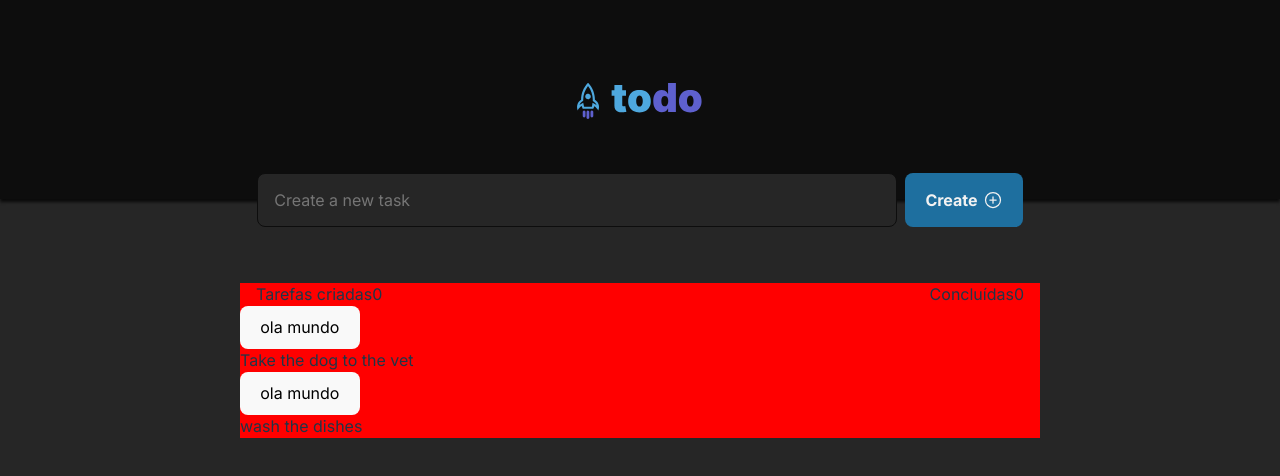
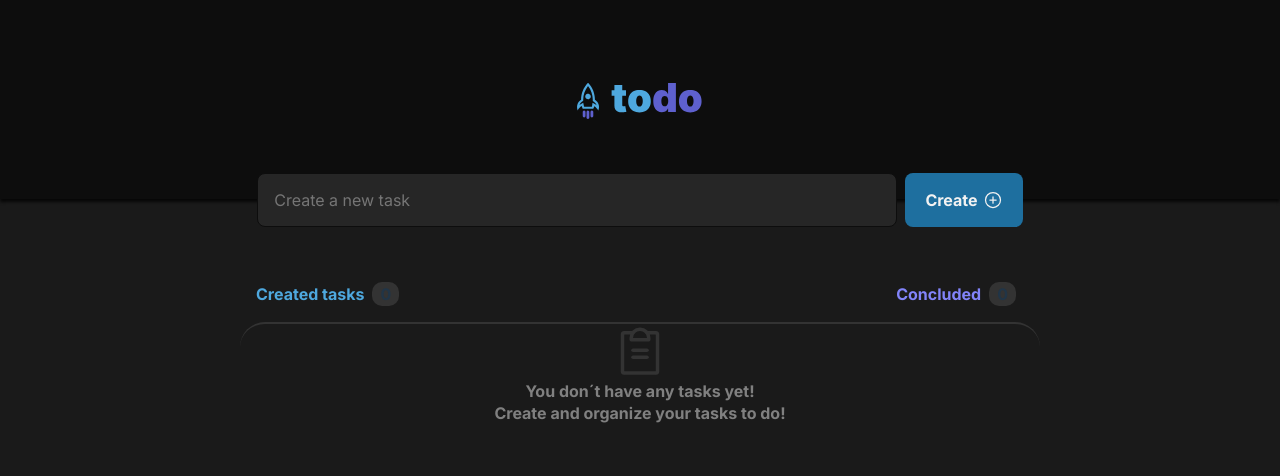
Before and after one commit to gabrieljalles/ignite-reactjs-desafio1-ts, a React (Vite) app: page / in a window 1280 px wide. Shown: the top 476 px of the page. Built offline with nearby package versions, Linux system fonts and the light colour scheme.

Commit message:
finishing tasksbox

```diff
--- a/src/App.module.css
+++ b/src/App.module.css
@@ -4,13 +4,12 @@
     min-width: 100vw;
     min-height: 100vh;
     margin: 0 auto;
-    background: var(--gray-500);
+    background: var(--gray-600);
 }
 
 main {
     max-width: 50rem;
     margin: 0 auto;
-    background: red;
 }
 
 .panel {
@@ -18,3 +17,51 @@ main {
     display: flex;
     margin: 5.25rem 1rem 0;
 }
+
+.panel div span {
+    margin-right:8px;
+    font-weight: bold;
+    text-decoration: none;
+    font-size: 16px;
+}
+
+.panel div:first-child span:first-child {
+    color: var(--blue)
+}
+
+.panel div:last-child span:first-child {
+    color: var(--purple)
+}
+
+.panel div span:last-child {
+    background: var(--gray-400);
+    padding: 2px 8px;
+    border-radius: 10px ;
+}
+
+.tasks {
+    margin-top: 1.5rem;
+    display: flex;
+    flex-direction: column;
+    padding: 0.5rem;
+}
+
+.withoutTasks div {
+    border-top: 2px solid var(--gray-400);
+    border-radius: 25px;
+    margin: 1rem auto;
+    display: flex;
+    flex-direction: column;
+    align-items: center;
+    color: var(--gray-300);
+    font-size: 16px;
+
+}
+
+.alertBox{
+    margin-top: 4rem;
+}
+
+.withoutTasks div:nth-child(1) {
+    font-weight: bold;
+}
--- a/src/App.tsx
+++ b/src/App.tsx
@@ -1,24 +1,21 @@
 
+import { useState } from 'react';
 import styles from './App.module.css'
-import { Header } from './components/Header'
-import { Task, TaskType } from './components/Task'
+import { Header } from './components/header/Header'
+import { Task } from './components/Task';
+import { ClipboardText} from 'phosphor-react';
 
 function App() {
 
-  const tasks: TaskType[] = [
-    {
-      id: 1,
-      content: [
-        { finished: false, content: 'Take the dog to the vet' },
-      ],
-    },
-    {
-      id: 1,
-      content: [
-        { finished: false, content: 'wash the dishes' },
-      ],
+  const [tasks, setTasks] = useState([]);
+
+  function deleteTask(taskToDelete: string) {
+    const tasksWithoutDeletedOne = tasks.filter(task => {
+      return task !== taskToDelete;
+    })
+
+    setTasks(tasksWithoutDeletedOne);
   }
-  ]
 
   return (
     <div className={styles.layout}>
@@ -29,30 +26,41 @@ function App() {
         <section className={styles.panel}>
 
           <div>
-            <span>Tarefas criadas</span>
-            <span>0</span>
+            <span>Created tasks</span>
+            <span>{tasks.length}</span>
           </div>
 
           <div>
-            <span>Concluídas</span>
-            <span>0</span>
+            <span>Concluded</span>
+            { tasks.length === 0 ?
+                <span>0</span> :  <span>{`${tasks.length} de ${tasks.length}`}</span>
+            }
           </div>
 
         </section>
 
-        <section>
-
-
+        { tasks.length > 0 ? (
+          <section className={styles.tasks}>
             {tasks.map(task => {
               return (
                 <Task
-                key={task.id}
-                task={task}
+                  key={task.content}
+                  content={task.content}
+                  onDeleteTask={deleteTask}
                 />
               )
             })}
+          </section>
+        ):
+            <section className={styles.withoutTasks}>
+              <div className={styles.alertBox}>
+                <ClipboardText size={56} color="#333333"/>
+                <p>You don´t have any tasks yet!</p>
+                <p>Create and organize your tasks to do!</p>
+              </div>
+            </section>
+        }
 
-        </section>
 
       </main>
 
--- a/src/components/Task.module.css
+++ b/src/components/Task.module.css
@@ -1,3 +1,30 @@
 .task{
+    display: flex;
+    justify-content: space-between;
+    background: var(--gray-500);
+    padding: 1rem;
+    margin-top: 0.75rem;
+    border: 1px solid var(--gray-400);
+    border-radius: 8px;
+    align-items: flex-start;
+}
 
+.task input{
+    width: 24px;
 }
+
+.content {
+    margin: 0 1rem;
+    font-size: 14px;
+}
+
+.task button {
+    background: transparent;
+    background-size:cover;
+    line-height: 0;
+    padding: 0;
+}
+
+.task button:hover {
+    color: var(--blue);
+}
--- a/src/components/Task.tsx
+++ b/src/components/Task.tsx
@@ -1,43 +1,34 @@
 import styles from './Task.module.css'
 import { FormEvent, useState } from 'react';
+import { Trash } from 'phosphor-react';
 
-interface Content {
-    finished: boolean;
+interface TaskProps {
     content: string;
+    onDeleteTask: (task: string) => void;
 }
 
-export interface TaskType {
-    id: number;
-    content: Content[];
-}
+export function Task({ content, onDeleteTask }: TaskProps) {
 
-interface TaskProps {
-    task: TaskType;
-}
-
-export function Task({ task }: TaskProps) {
-
-
+    function handleDeleteTask(){
+        onDeleteTask(content);
+    }
 
     return (
-            <article className={styles.post}>
-                <main>
-                    <button>
-                            ola mundo
-                    </button>
+            <article className={styles.task}>
+
+                    <div>
+                        <input type="radio" />
+                    </div>
 
                     <div className={styles.content}>
+                        <p key={content}>
+                            {content}
+                        </p>
+                    </div>
 
-                        {task.content.map(text => {
-
-                            return ( <p key={text.content}>
-                                        {text.content}
-                                    </p>
-                            )
-
-                        })}
-                    </div>
-                </main>
+                    <button title="task delete" onClick={handleDeleteTask}>
+                        <Trash size={20} />
+                    </button>
             </article>
     )
 }
--- a/src/components/Header.module.css
+++ b/src/components/header/Header.module.css
@@ -1,3 +1,5 @@
+
+
 .header {
     background: var(--gray-700);
     display: flex;
--- a/src/components/Header.tsx
+++ b/src/components/header/Header.tsx
@@ -1,5 +1,5 @@
 import styles from './Header.module.css';
-import toDoLogo from '../assets/todo-logo.svg';
+import toDoLogo from '../../assets/todo-logo.svg';
 import { NewTask } from './NewTask';
 
 export const Header = () => {
--- a/src/components/NewTask.module.css
+++ b/src/components/header/NewTask.module.css
@@ -1,5 +1,3 @@
-@import url(../globals.css);
-
 .newTask{
     display: flex;
     margin-top: 200px;
--- a/src/components/NewTask.tsx
+++ b/src/components/header/NewTask.tsx
@@ -37,7 +37,7 @@ export const NewTask = () => {
 
     }
 
-    function handleNewTaskChange(event: ChangeEvent<HTMLTextAreaElement>) {
+    function handleNewTaskChange(event: ChangeEvent<HTMLInputElement>) {
         event.target.setCustomValidity('');
         setNewTaskText(event.target.value);
     }
```
Lines whose indentation alone changed are shown as unchanged.
